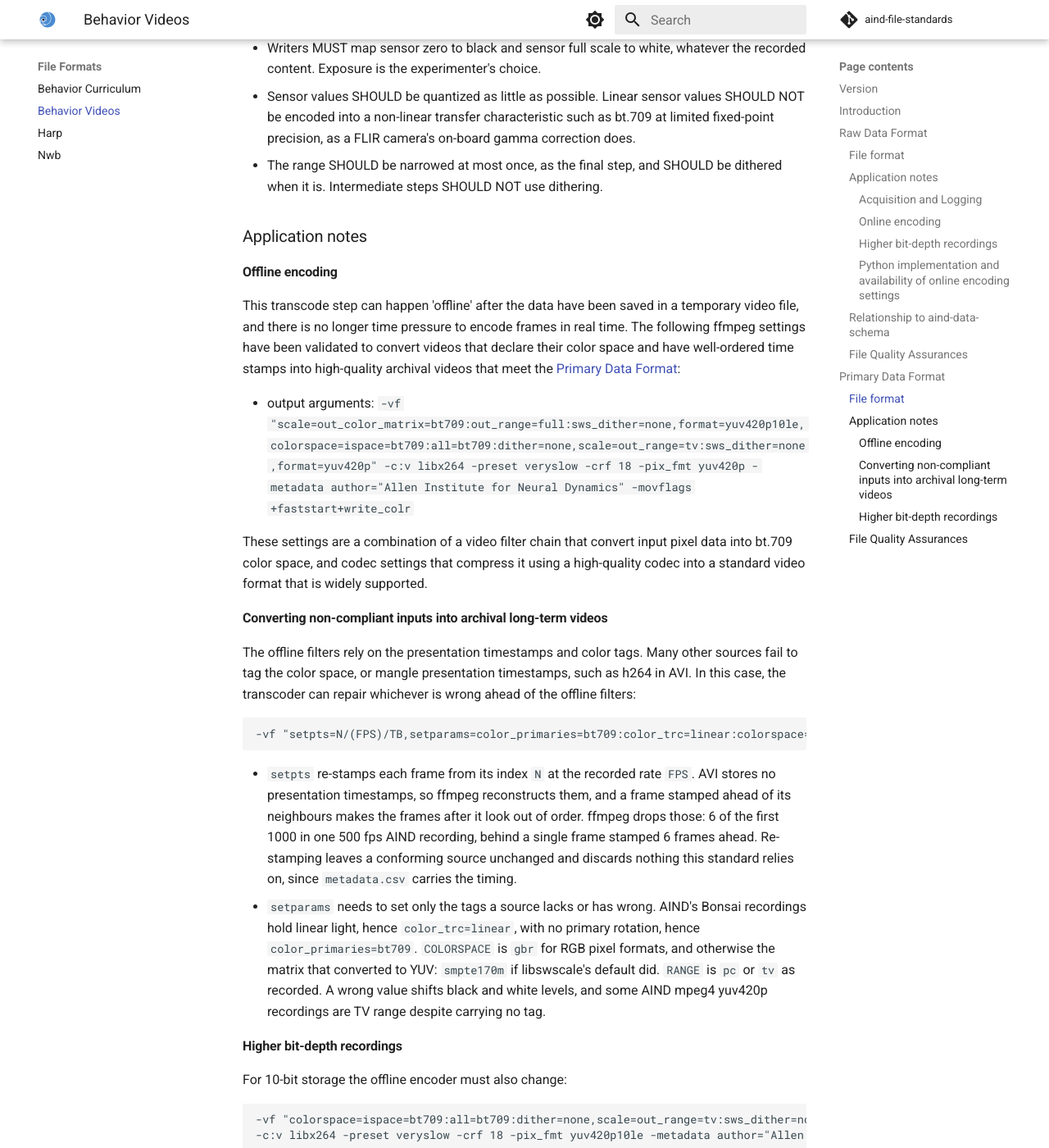
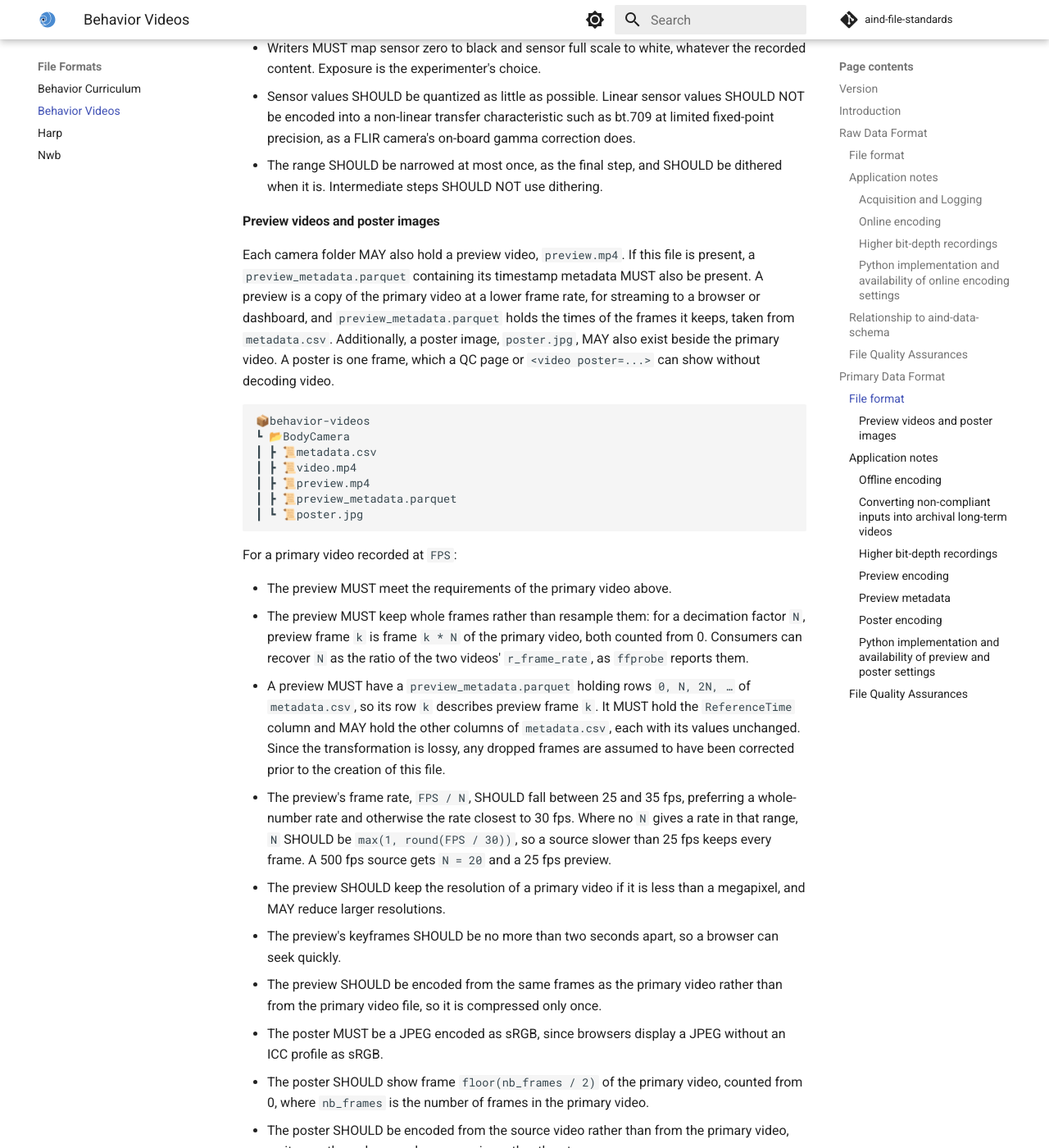
Before and after one commit to AllenNeuralDynamics/aind-file-standards, an MkDocs documentation site: the page built from docs/file_formats/behavior_videos.md, in a window 1280 px wide and 1400 px high, scrolled down 5158 px. Shown: the whole window at 82% size. Built offline with MkDocs 1.6.1 and Material for MkDocs 9.7.7, drawn with Linux system fonts in a browser that asks for light colours; comment, search, counter and statistics services are not loaded; some of the changed text lies outside the part shown.

Commit message:
Add a preview video and poster image to behavior videos (#91)
* docs: add a preview video and poster image to behavior videos

Each camera folder should now hold video_preview.mp4 and
video_poster.jpg beside the primary video, as proposed in #85, so
browsers and dashboards can stream behavior video acquired at 120 to
500 fps. Both are SHOULDs, so files that conformed to 0.3.0 still
conform and the version moves to 0.4.0.

- The preview keeps every N-th frame, with N chosen for a 25 to 35 fps
  preview, so preview frame k is primary frame k * N.
- The poster is an sRGB JPEG of the frame one second in.
- Both are encoded from the same frames as the primary video and live in
  the raw data asset beside it rather than in a derived asset, as
  discussed in #85.

* Update docs/file_formats/behavior_videos.md

Co-authored-by: Bruno Cruz <7049351+bruno-f-cruz@users.noreply.github.com>

* docs(behavior-videos): drop video_ prefix of preview files

* docs(behavior-videos): respond to review comments

- Drop relationship to aind-file-standards for previews
- Use the middle of a video for the poster
- Use a megapixel as the treshold for when a previews SHOULD not downsample

* docs(behavior-videos): add parquet preview metadata

* docs(behavior-videos): require only ReferenceTime in preview metadata

Other metadata.csv columns are optional in metadata_preview.parquet; row k still maps to preview frame k, and any included column keeps its values unchanged.

* Update docs/file_formats/behavior_videos.md

Co-authored-by: Bruno Cruz <7049351+bruno-f-cruz@users.noreply.github.com>

* Update docs/file_formats/behavior_videos.md

Co-authored-by: Bruno Cruz <7049351+bruno-f-cruz@users.noreply.github.com>

* Update docs/file_formats/behavior_videos.md

Co-authored-by: Bruno Cruz <7049351+bruno-f-cruz@users.noreply.github.com>

* docs(behavior-videos): add pandas AN for preview metadata

Also rename metadata_preview -> metadata_preview across the file

Co-authored-by: Bruno Cruz <7049351+bruno-f-cruz@users.noreply.github.com>

* docs(behavior-videos): drop encoding-optimized preview metadata example

The spec does not fix column types, so type-dependent encodings can fail on some inputs, and byte-stream-split is unreadable by older Parquet readers. With only ReferenceTime required the size saving is a few kilobytes.

---------

Co-authored-by: Bruno Cruz <7049351+bruno-f-cruz@users.noreply.github.com>

````diff
--- a/docs/file_formats/behavior_videos.md
+++ b/docs/file_formats/behavior_videos.md
@@ -160,6 +160,33 @@ Writers SHOULD retain as much of the raw video's visual information as these req
 - Sensor values SHOULD be quantized as little as possible. Linear sensor values SHOULD NOT be encoded into a non-linear transfer characteristic such as bt.709 at limited fixed-point precision, as a FLIR camera's on-board gamma correction does.
 - The range SHOULD be narrowed at most once, as the final step, and SHOULD be dithered when it is. Intermediate steps SHOULD NOT use dithering.
 
+#### Preview videos and poster images
+
+Each camera folder MAY also hold a preview video, `preview.mp4`. If this file is present, a `preview_metadata.parquet` containing its timestamp metadata MUST also be present. A preview is a copy of the primary video at a lower frame rate, for streaming to a browser or dashboard, and `preview_metadata.parquet` holds the times of the frames it keeps, taken from `metadata.csv`. Additionally, a poster image, `poster.jpg`, MAY also exist beside the primary video. A poster is one frame, which a QC page or `<video poster=...>` can show without decoding video.
+
+```plaintext
+📦behavior-videos
+┗ 📂BodyCamera
+┃ ┣ 📜metadata.csv
+┃ ┣ 📜video.mp4
+┃ ┣ 📜preview.mp4
+┃ ┣ 📜preview_metadata.parquet
+┃ ┗ 📜poster.jpg
+```
+
+For a primary video recorded at `FPS`:
+
+- The preview MUST meet the requirements of the primary video above.
+- The preview MUST keep whole frames rather than resample them: for a decimation factor `N`, preview frame `k` is frame `k * N` of the primary video, both counted from 0. Consumers can recover `N` as the ratio of the two videos' `r_frame_rate`, as `ffprobe` reports them.
+- A preview MUST have a `preview_metadata.parquet` holding rows `0, N, 2N, …` of `metadata.csv`, so its row `k` describes preview frame `k`. It MUST hold the `ReferenceTime` column and MAY hold the other columns of `metadata.csv`, each with its values unchanged. Since the transformation is lossy, any dropped frames are assumed to have been corrected prior to the creation of this file.
+- The preview's frame rate, `FPS / N`, SHOULD fall between 25 and 35 fps, preferring a whole-number rate and otherwise the rate closest to 30 fps. Where no `N` gives a rate in that range, `N` SHOULD be `max(1, round(FPS / 30))`, so a source slower than 25 fps keeps every frame. A 500 fps source gets `N = 20` and a 25 fps preview.
+- The preview SHOULD keep the resolution of a primary video if it is less than a megapixel, and MAY reduce larger resolutions.
+- The preview's keyframes SHOULD be no more than two seconds apart, so a browser can seek quickly.
+- The preview SHOULD be encoded from the same frames as the primary video rather than from the primary video file, so it is compressed only once.
+- The poster MUST be a JPEG encoded as sRGB, since browsers display a JPEG without an ICC profile as sRGB.
+- The poster SHOULD show frame `floor(nb_frames / 2)` of the primary video, counted from 0, where `nb_frames` is the number of frames in the primary video.
+- The poster SHOULD be encoded from the source video rather than from the primary video, so it goes through one color conversion rather than two.
+
 ### Application notes
 
 #### Offline encoding
@@ -190,7 +217,60 @@ For 10-bit storage the offline encoder must also change:
 -c:v libx264 -preset veryslow -crf 18 -pix_fmt yuv420p10le -metadata author="Allen Institute for Neural Dynamics" -movflags +faststart+write_colr
 ```
 
+#### Preview encoding
+
+The following ffmpeg settings encode a preview for a decimation factor `N` and preview frame rate `PREVIEW_FPS`:
+
+```
+-vf "select=not(mod(n\,N))" -fps_mode passthrough
+-c:v libx264 -preset medium -crf 27 -pix_fmt yuv420p -g <2 * PREVIEW_FPS>
+-metadata author="Allen Institute for Neural Dynamics" -movflags +faststart+write_colr
+```
+
+`select` leaves the stream's frame rate at the source's, so without `-fps_mode passthrough` ffmpeg duplicates the kept frames back up to it. `-g` sets the two-second keyframe interval.
+
+Run these settings as a second output of the [offline encoding](#offline-encoding) ffmpeg process, taking frames after the offline filters.
+
+#### Preview metadata
+
+The following Python writes `preview_metadata.parquet` from every `N`th row of `metadata.csv`, starting with the first:
+
+```python
+import pandas as pd
+N = 10
+df = pd.read_csv(
+    "metadata.csv",
+    usecols=["ReferenceTime"],
+    dtype={"ReferenceTime": "float64"},
+)
+df.iloc[::N].to_parquet(
+    "preview_metadata.parquet",
+    index=False,
+)
+```
+
+
+#### Poster encoding
+
+The following ffmpeg settings encode a poster from source frame `FRAME`:
+
+```
+-vf "select=eq(n\,FRAME),scale=out_color_matrix=bt709:out_range=full:flags=accurate_rnd+full_chroma_int+full_chroma_inp:sws_dither=none,zscale=t=iec61966-2-1:r=full"
+-c:v mjpeg -pix_fmt yuvj420p -q:v 3 -frames:v 1 -update 1
+```
+
+`FRAME` is `floor(nb_frames / 2)`, where `nb_frames` is the number of frames in the source. Matroska records no frame count, so for an `.mkv` source `ffprobe` reports `nb_frames` as `N/A`, and the frames have to be counted before encoding: `ffprobe -count_packets -show_entries stream=nb_read_packets` reads the whole file but decodes nothing.
+
+Run these settings as another output of the offline encoding process, taking frames after any repairs from [Converting non-compliant inputs](#converting-non-compliant-inputs-into-archival-long-term-videos) but before the offline filters.
+
+#### Python implementation and availability of preview and poster settings
+
+These settings are accessible in python environments through `aind-video-utils`, which writes the preview and poster in the same ffmpeg process as the primary video.
+
 ### File Quality Assurances
 
 - `ffprobe` MUST report the video stream's pixel format, range, and color space correctly.
 - The primary data format MUST honor the quality assurance of the raw data format.
+- The frame-count checks of the raw data format apply to the primary video, not to the preview or poster.
+- A preview MUST hold `ceil(nb_frames / N)` frames, where `nb_frames` is the number of frames in the primary video.
+- `preview_metadata.parquet` MUST hold one row per preview frame.
````
Also changed, not shown: other parts of docs/file_formats/behavior_videos.md (+1 -1 lines).
